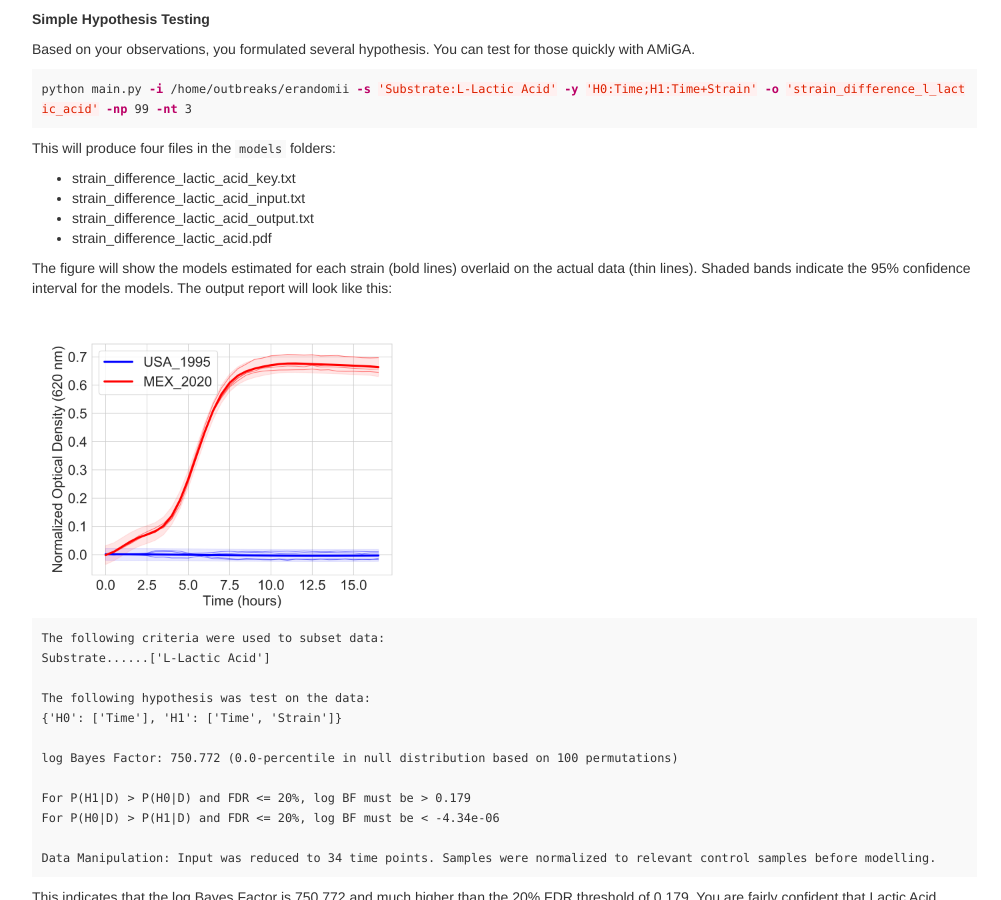
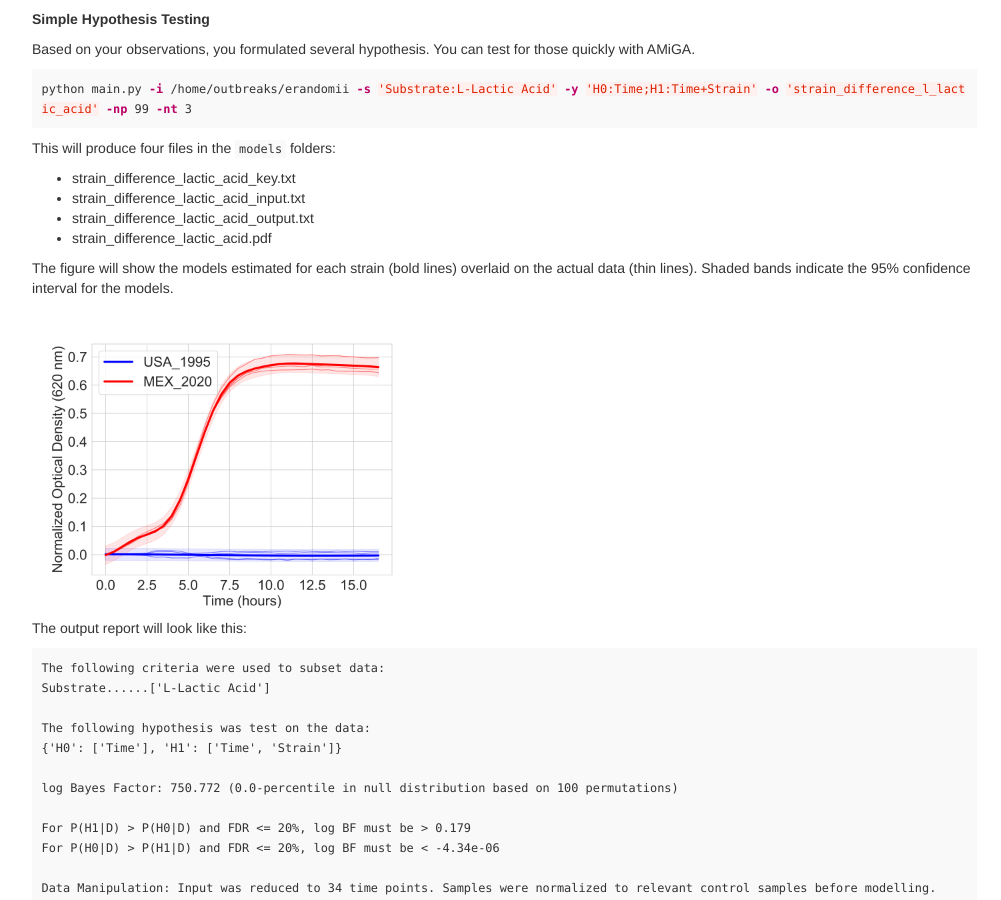
Before and after one commit to firasmidani/amiga, a Jekyll site: the page built from docs/_posts/2020-03-23-example.md, in a window 1280 px wide and 900 px high, scrolled down 2312 px. Shown: the whole window, without its empty margins (233-1234 px from the left). Built offline with Jekyll 4.4.1, drawn with Linux system fonts in a browser that asks for light colours.

Commit message:
formatting

````diff
--- a/docs/_posts/2020-03-23-example.md
+++ b/docs/_posts/2020-03-23-example.md
@@ -105,10 +105,11 @@ This will produce four files in the `models` folders:
 - strain_difference_lactic_acid_output.txt
 - strain_difference_lactic_acid.pdf
 
-The figure will show the models estimated for each strain (bold lines) overlaid on the actual data (thin lines). Shaded bands indicate the 95% confidence interval for the models. The output report will look like this:
+The figure will show the models estimated for each strain (bold lines) overlaid on the actual data (thin lines). Shaded bands indicate the 95% confidence interval for the models.
 
 ![lactic acid figure](../assets/img/strain_difference_l_lactic_acid.png){:width="400px"}
 
+The output report will look like this:
 
 ```
 The following criteria were used to subset data:
````
